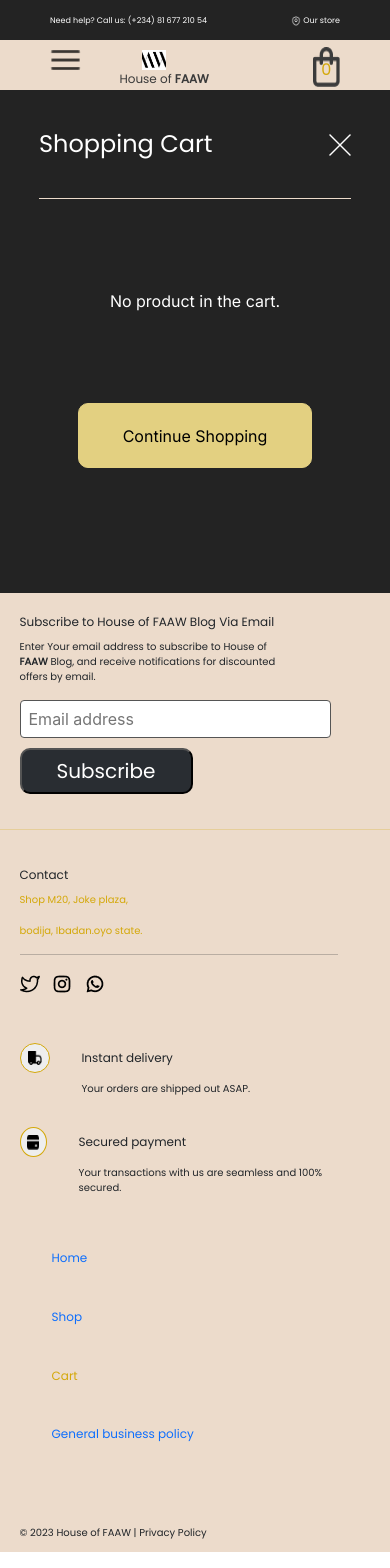
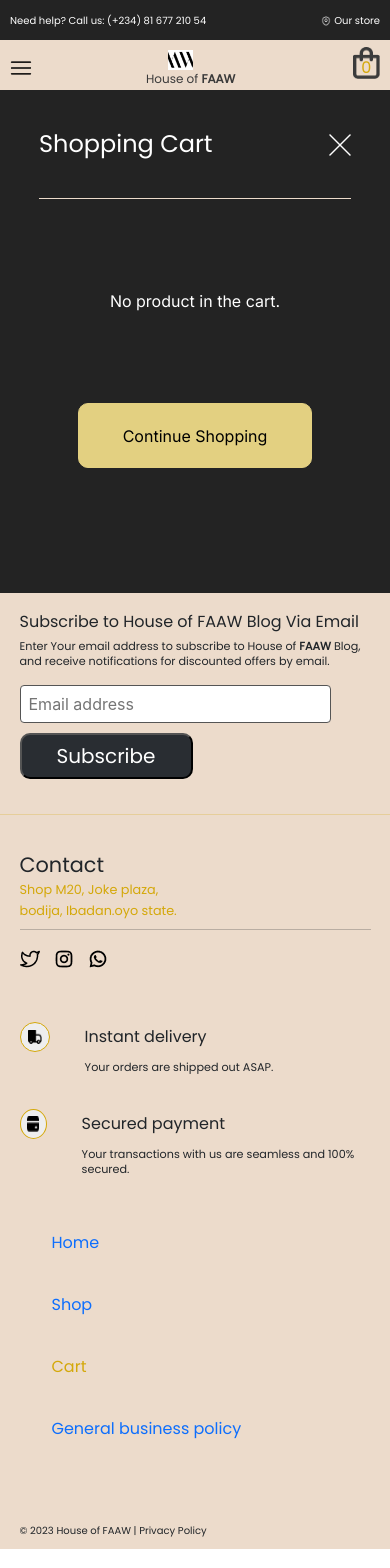
Before and after one commit to Popsicool/faaw_client, a React (Create React App) app: page /cart in a window 390 px wide. Built offline with nearby package versions, Linux system fonts and the light colour scheme.

Commit message:
improve responsiveness

```diff
--- a/src/App.css
+++ b/src/App.css
@@ -2,6 +2,8 @@
 * {
     margin: 0;
     padding: 0;
+    max-width: 100%;
+    max-height: 100%;
     box-sizing: border-box;
 }
 body{
--- a/src/components/Collections.js
+++ b/src/components/Collections.js
@@ -10,7 +10,7 @@
           <div className='col-Img'>
             <img src={each.img} alt="col"/>
           </div>
-          <Link to={`/collection/${each.name}`}><button className='col-btn'><p>{each.name}</p><p>Collections</p></button></Link>
+          <Link to={`/collections/${each.name}`}><button className='col-btn'><p>{each.name}</p><p>Collections</p></button></Link>
         </div>
       ))}
     </div>
--- a/src/components/Header.js
+++ b/src/components/Header.js
@@ -57,7 +57,7 @@
                                         <img src={closeMenu} alt="close menu" onClick={() => {
                                         offAll()
                                         setOpen(false)
-                                    }} className='hamMenu'/>
+                                    }} className='hamMenu hamMenu2'/>
                                     </p>
                                 </div>
                                 <NavLink to='/' onClick={offAll}>
--- a/src/pages/AddToCart.js
+++ b/src/pages/AddToCart.js
@@ -16,7 +16,7 @@
     const [color, setColor] = useState(selected.color[0])
     const [number, setNumber] = useState(1)
     const [selectDivIdx, setSelectdividx] = useState(0)
-    const [showDescription, setShowDescription] = useState(false)
+    const [showDescription, setShowDescription] = useState(true)
     const colItem = collData.find(obj => obj.name === selected.cat)
     const catitems = colItem.items.filter((obj) => obj.name !== selected.name);
     const updateSelected = useContext(UserContext).updateSelected
@@ -120,8 +120,8 @@
                     <p className='cartBtns'><button className='dBtn cartBtn' onClick={addItem}>Add to cart</button> <button className='dBtn cartBtn'>Buy it now</button></p>
                     <hr className='cartHr1'/>
                     <div>
-                        <p>Sku: N/A  Categories: Adedrinoye set ,Kaftans set</p>
-                        <p>Tags: <span className='selTag'>{selected.category}</span></p>
+                        <p>Sku: N/A, Categories:  {selected.collection && <span>{selected.collection} set,  </span>}{selected.cat} set</p>
+                        <p>Tags: {selected.tag ? <span className='selTag'>{selected.tag}</span> : <span>N/A</span>}</p>
                     </div>
                 </div>
             </div>
--- a/src/pages/CollectionPage.js
+++ b/src/pages/CollectionPage.js
@@ -15,14 +15,13 @@
     for (const category of collData) {
         for (const item of category.items) {
             if (item.collection === name) {
-                item.name = category.name;
+                item.cat = category.name;
                 colItem.push(item);
             }
         }
     }
     const updateSelected = useContext(UserContext).updateSelected
     const addToCart = (props) => {
-      props.cat = name
       updateSelected(props)
       navigate("/addToCart")
     }
@@ -42,7 +41,7 @@
                       <img className='colCardTopImg' src={each.img[0]} alt="collImg"/>
                     </div>
                     <div className='colCardBottom'>
-                      <p className='colCardSet'>{colItem.name} set</p>
+                      <p className='colCardSet'>{each.cat} set</p>
                       <p className='colCardName'>{each.name}</p>
                       <p className='colCardPrice'>
                       {each.old_price && <s className='oldPrice'>&#8358;{each.old_price}</s>}  &#8358;{each.new_price}
--- a/src/styles/addtocart.css
+++ b/src/styles/addtocart.css
@@ -363,6 +363,9 @@
 }
 
 @media only screen and (max-width: 600px) {
+  .cartBtns{
+    padding-right: 0;
+  }
   .cartImg{
       width: 100%;
       height: 500px;
@@ -370,6 +373,11 @@
   }
   .cartTopRight{
     padding-top: 5%;
+  }
+  .leftRight{
+    width: 95%;
+    padding-left: 5%;
+    padding-right: 5%
   }
   select{
     width: 100%;
@@ -399,4 +407,30 @@
           font-size: 15px;
           padding: 0%;
       }
+      .addCartBottom{
+        height: 300px;
+      }
+      .imgWap{
+        height: 200px;
+      }
+      .formIn, .formIn:focus, .formIn:active, .formTextArea, .formTextArea:focus, .formTextArea:active{
+      height: 40px;
+      font-size: 1rem;
+      }
+      .formTextArea, .formTextArea:focus, .formTextArea:active{
+      height: 100px;
+      }
+      .submitBtn{
+        font-size: 1rem;
+        line-height: 3rem;
+      }
+      .revlabel{
+        font-size: 1rem;
+      }
+      .relatedP{
+        font-size: 2rem;
+      }
+      .colCd{
+        margin-bottom: 15px;
+      }
 }
--- a/src/styles/cart.css
+++ b/src/styles/cart.css
@@ -474,6 +474,10 @@
 	.generateBtn{
 		font-size: 16px;
 	}
+	.tory{
+		padding-top:5%;
+		line-height: 20px;
+	}
 	.tory2{
 		font-size: .7rem;
 	}
--- a/src/styles/collections.css
+++ b/src/styles/collections.css
@@ -72,3 +72,12 @@
 .dBtn2{
     width: 80%;
 }
+
+@media only screen and (max-width: 600px) {
+    .colCardTop{
+        height: 300px;
+    }
+    .colTitle{
+        font-size: 3rem;
+    }
+}
--- a/src/styles/footer.css
+++ b/src/styles/footer.css
@@ -172,26 +172,26 @@
     }
     .footerBottomLeft > h3{
         font-family: Poppins;
-        font-size: 12px;
+        font-size: 1.3rem;
         font-weight: 400;
-        line-height: 18px;
+        line-height: 28px;
         letter-spacing: 0em;
     }
     .footerBottomLeft > p{
         font-family: Poppins;
-        font-size: 10px;
+        font-size: .8rem;
         font-weight: 400;
-        line-height: 15px;
+        line-height: 5px;
         letter-spacing: 0em;
     }
     .sameSize{
         font-family: Poppins;
-        font-size: 12px;
+        font-size: 1rem;
         font-weight: 300;
     }
     .same2{
         font-family: Poppins;
-        font-size: 10px;
+        font-size: .7rem;
         font-weight: 275;
         line-height: 15px;
     }
@@ -206,15 +206,18 @@
         letter-spacing: 0em;
         text-align: left;
     }
+    .fT{
+        width: 100%;
+    }
     .fT > h5{
         font-family: Poppins;
-        font-size: 12px;
+        font-size: 1rem;
         font-weight: 300;
         line-height: 18px;
     }
     .fT > p{
         font-family: Poppins;
-        font-size: 10px;
+        font-size: .7rem;
         font-weight: 275;
         line-height: 15px;
         letter-spacing: 0em;
--- a/src/styles/header.css
+++ b/src/styles/header.css
@@ -164,16 +164,19 @@
     display: flex;
 }
 .hamburgerImg >img{
-    height: 50%;
+    height: 100%;
 }
 .hamburgerImg{
+    padding-top: auto;
     display: none;
+    height: 30%;
+    margin-top: 5%;
 }
 
 
 @media only screen and (max-width: 600px) {
     .hamburgerMenu{
-        width: 80%;
+        width: 100%;
         display: flex;
         justify-content: space-between;
     }
@@ -197,7 +200,7 @@
         margin-top: 5%;
         z-index: 100000000000;
         background-color: #222222;
-        width: 50%;
+        width: 100%;
         color: #ffffff;
         font-family: Inter;
         font-size: 18px;
@@ -212,9 +215,12 @@
     }
 
     .header1{
-        font-size: 8px;
+        font-size: 10px;
         height: 40px;
-        padding: 10px 50px 0px 50px;
+        padding: 10px 10px 0px 10px;
+    }
+    .header2{
+        padding: 10px 10px 0px 10px;
     }
     .oSt{
         height: 70%;
@@ -255,5 +261,10 @@
     }
     .cartBox{
         padding-top: 50%;
+        height: 2rem;
+        font-size: 1rem;
+    }
+    .hamMenu2{
+        width: 150%;
     }
 }
--- a/src/styles/testimonies.css
+++ b/src/styles/testimonies.css
@@ -148,6 +148,7 @@
 	.revieW, .reviewMiddle{
 		width: 100%;
 		height: 100%;
+		margin-top: 0;
 	}
 	.aboutText {
 	/* width: 60%; */
```
